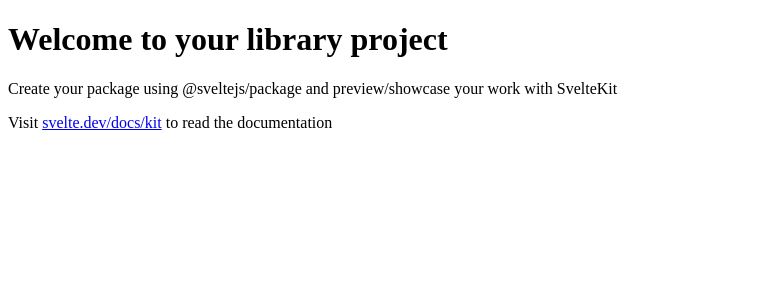
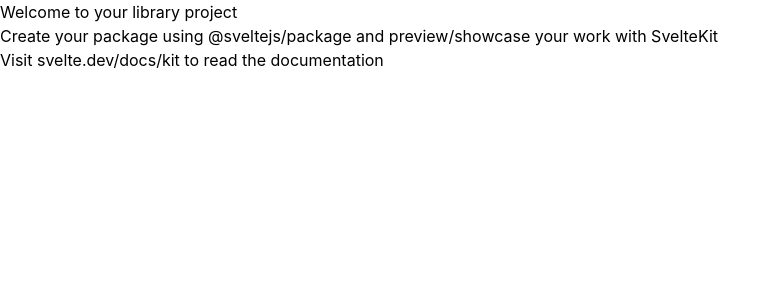
Before and after one commit to emilyvhs/find-my-stop, a SvelteKit app: page / in a window 1280 px wide. Shown: the top 300 px of the page, without its empty margins (0-781 px from the left). Built offline with nearby package versions, Linux system fonts and the light colour scheme.

Commit message:
Installing tailwind

```diff
--- /dev/null
+++ b/src/routes/+layout.svelte
@@ -0,0 +1,7 @@
+<script>
+	import './layout.css';
+
+	const { children } = $props();
+</script>
+
+{@render children()}
--- /dev/null
+++ b/src/routes/layout.css
@@ -0,0 +1,3 @@
+@import 'tailwindcss';
+@plugin '@tailwindcss/forms';
+@plugin '@tailwindcss/typography';
--- a/vite.config.js
+++ b/vite.config.js
@@ -1,14 +1,15 @@
+import tailwindcss from '@tailwindcss/vite';
 import adapter from '@sveltejs/adapter-auto';
 import { sveltekit } from '@sveltejs/kit/vite';
 import { defineConfig } from 'vite';
 
 export default defineConfig({
 	plugins: [
+		tailwindcss(),
 		sveltekit({
 			compilerOptions: {
 				// Force runes mode for the project, except for libraries. Can be removed in svelte 6.
-				runes: ({ filename }) =>
-					filename.split(/[/\\]/).includes('node_modules') ? undefined : true
+				runes: ({ filename }) => filename.split(/[/\\]/).includes('node_modules') ? undefined : true
 			},
 
 			// adapter-auto only supports some environments, see https://svelte.dev/docs/kit/adapter-auto for a list.
```
Also changed, not shown: package.json (+7 -1 lines), 1 other file (tests, documents, lock files or other folders).
